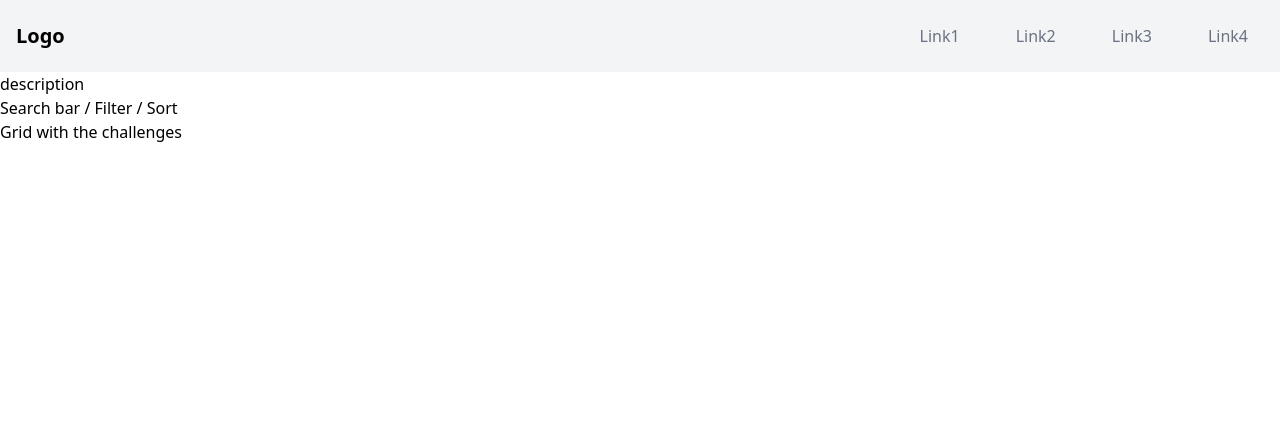
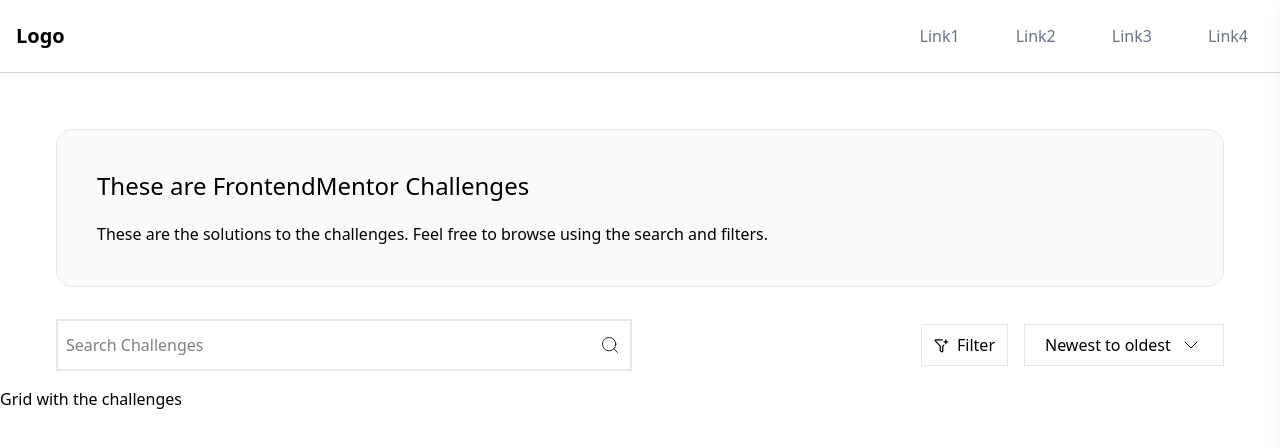
Before and after one commit to BuraYu/frontendMentor, a Next.js app: page / in a window 1280 px wide. Shown: the top 448 px of the page. Built offline with nearby package versions, Linux system fonts and the light colour scheme.

Commit message:
feature: add description container, filter elements component

```diff
--- a/app/components/Description.tsx
+++ b/app/components/Description.tsx
@@ -1,8 +1,14 @@
 const Description = () => {
   return (
-    <>
-      <h1>description</h1>
-    </>
+    <div className="max-w-[1200px] w-full mx-auto mt-10 p-4">
+      <div className="border-1 border-gray-200 bg-gray-50 rounded-2xl px-10 py-10">
+        <h1 className="text-2xl mb-5">These are FrontendMentor Challenges</h1>
+        <p>
+          These are the solutions to the challenges. Feel free to browse using
+          the search and filters.
+        </p>
+      </div>
+    </div>
   );
 };
 
--- /dev/null
+++ b/app/components/FilterElements.tsx
@@ -0,0 +1,90 @@
+"use client";
+
+import { ChevronDown, FunnelPlus, Search } from "lucide-react";
+import { useCallback, useState } from "react";
+
+type FilterElementsProps = {
+  toggleSidebar: () => void;
+};
+
+const FilterElements = ({ toggleSidebar }: FilterElementsProps) => {
+  const [dropdownOpen, setDropDownOpen] = useState<boolean>(false);
+  const [activeIndex, setActiveIndex] = useState<number>(0);
+  const [activeSelection, setActiveSelection] =
+    useState<string>("Newest to oldest");
+  const [sidebarActive, setSidebarActive] = useState<boolean>(true);
+
+  const handleActive = (index: number, item: string) => {
+    setActiveIndex(index);
+    setActiveSelection(item);
+  };
+
+  return (
+    <div className="relative max-w-[1200px] mx-auto w-full p-4">
+      <div className="flex">
+        <div className="flex flex-col md:flex-row gap-4 w-full justify-between ">
+          <div className="relative w-full">
+            <input
+              type="text"
+              placeholder="Search Challenges"
+              className="w-full border-2 border-gray-200 px-2 py-3 focus:outline-1 focus:outline-blue-200"
+            />
+            <Search
+              className="absolute top-4 right-3"
+              size={20}
+              strokeWidth={1}
+            />
+          </div>
+
+          <div className="flex w-full flex-col sm:flex-row justify-between md:justify-end items-center gap-4">
+            <button
+              className="flex items-center justify-center gap-2 relative w-full md:w-auto border px-3 py-2 border-gray-200"
+              onClick={toggleSidebar}
+            >
+              <FunnelPlus size={15} />
+              Filter
+            </button>
+            <div
+              className="relative flex justify-between w-full md:w-auto min-w-[200px] border px-5 py-2 border-gray-200"
+              onClick={() => setDropDownOpen(!dropdownOpen)}
+            >
+              <span>{activeSelection}</span>
+              <ChevronDown
+                strokeWidth={1}
+                className={` ml-2 ${
+                  dropdownOpen ? "rotate-180" : "rotate-0"
+                } transform transition-transform duration-300`}
+              />
+              {dropdownOpen && (
+                <div className="absolute top-11 left-0 right-0 border border-gray-200">
+                  <ul className="flex flex-col gap-1 bg-white">
+                    {[
+                      "Newest to oldest",
+                      "Oldest to newest",
+                      "Easiest to hardest",
+                      "Hardest to easiest",
+                    ].map((item, index) => (
+                      <li
+                        key={index}
+                        className={`hover:bg-gray-300 px-3 py-2  ${
+                          activeIndex === index
+                            ? "font-medium border-l-3 border-l-amber-500"
+                            : "border-l-3 border-l-transparent"
+                        }`}
+                        onClick={() => handleActive(index, item)}
+                      >
+                        <a href="#">{item}</a>
+                      </li>
+                    ))}
+                  </ul>
+                </div>
+              )}
+            </div>
+          </div>
+        </div>
+      </div>
+    </div>
+  );
+};
+
+export default FilterElements;
--- a/app/components/Main.tsx
+++ b/app/components/Main.tsx
@@ -1,15 +1,31 @@
+"use client";
+
+import { useState } from "react";
 import Description from "./Description";
+import FilterElements from "./FilterElements";
 import Navbar from "./Navbar";
+import Sidebar from "./Sidebar";
 
 const Main = () => {
+  const [isSidebarOpen, setIsSidebarOpen] = useState<boolean>(false);
+
+  const toggleSidebar = (): void => {
+    setIsSidebarOpen((prev) => !prev);
+  };
+
   return (
-    <>
-      <Navbar />
-      <Description />
+    <div className="flex relative">
+      {/* Sidebar */}
+      <Sidebar isSidebarOpen={isSidebarOpen} />
 
-      <h1>Search bar / Filter / Sort</h1>
-      <h1>Grid with the challenges</h1>
-    </>
+      {/* Main Content */}
+      <div className="flex-1">
+        <Navbar />
+        <Description />
+        <FilterElements toggleSidebar={toggleSidebar} />
+        <h1>Grid with the challenges</h1>
+      </div>
+    </div>
   );
 };
 
--- a/app/components/Navbar.tsx
+++ b/app/components/Navbar.tsx
@@ -6,7 +6,7 @@
   const [isMenuOpen, setIsMenuOpen] = useState(false);
 
   return (
-    <div className="flex justify-center bg-gray-100">
+    <div className="flex justify-center border-b-1 border-gray-300">
       <div className="max-w-[1400px] w-full px-4">
         <nav className="flex justify-between items-center py-4">
           <div className="text-xl font-bold">Logo</div>
@@ -35,7 +35,7 @@
           <ul
             className={`${
               isMenuOpen ? "block" : "hidden"
-            } absolute top-16 left-0 w-full bg-gray-100 md:static md:flex md:space-x-6 md:w-auto`}
+            } absolute top-16 left-0 w-full md:static md:flex md:space-x-6 md:w-auto md:bg-transparent bg-gray-300 md:h-auto h-full`}
           >
             <li className="border-b md:border-none">
               <a
--- /dev/null
+++ b/app/components/Sidebar.tsx
@@ -0,0 +1,18 @@
+type SidebarElementProps = {
+  isSidebarOpen: boolean;
+};
+
+const Sidebar = ({ isSidebarOpen }: SidebarElementProps) => {
+  return (
+    <div
+      className={`fixed w-64 h-screen bg-gray-200 p-4 top-0 z-50 shadow-lg transition-transform duration-300 ${
+        isSidebarOpen ? "translate-x-0" : "translate-x-full"
+      } right-0`}
+    >
+      <h2 className="font-bold">Sidebar</h2>
+      <p>Content.</p>
+    </div>
+  );
+};
+
+export default Sidebar;
```
Also changed, not shown: package.json (+8 -6 lines), 1 other file (tests, documents, lock files or other folders).
